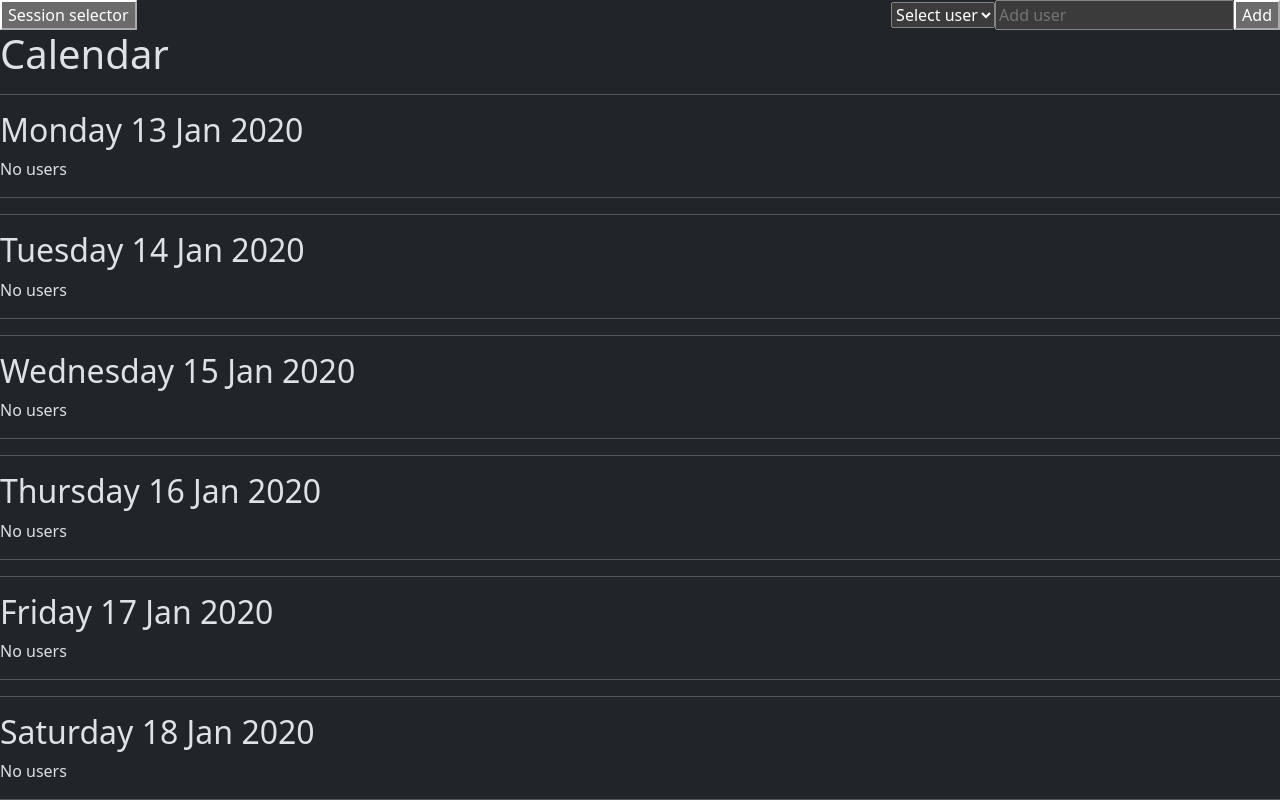
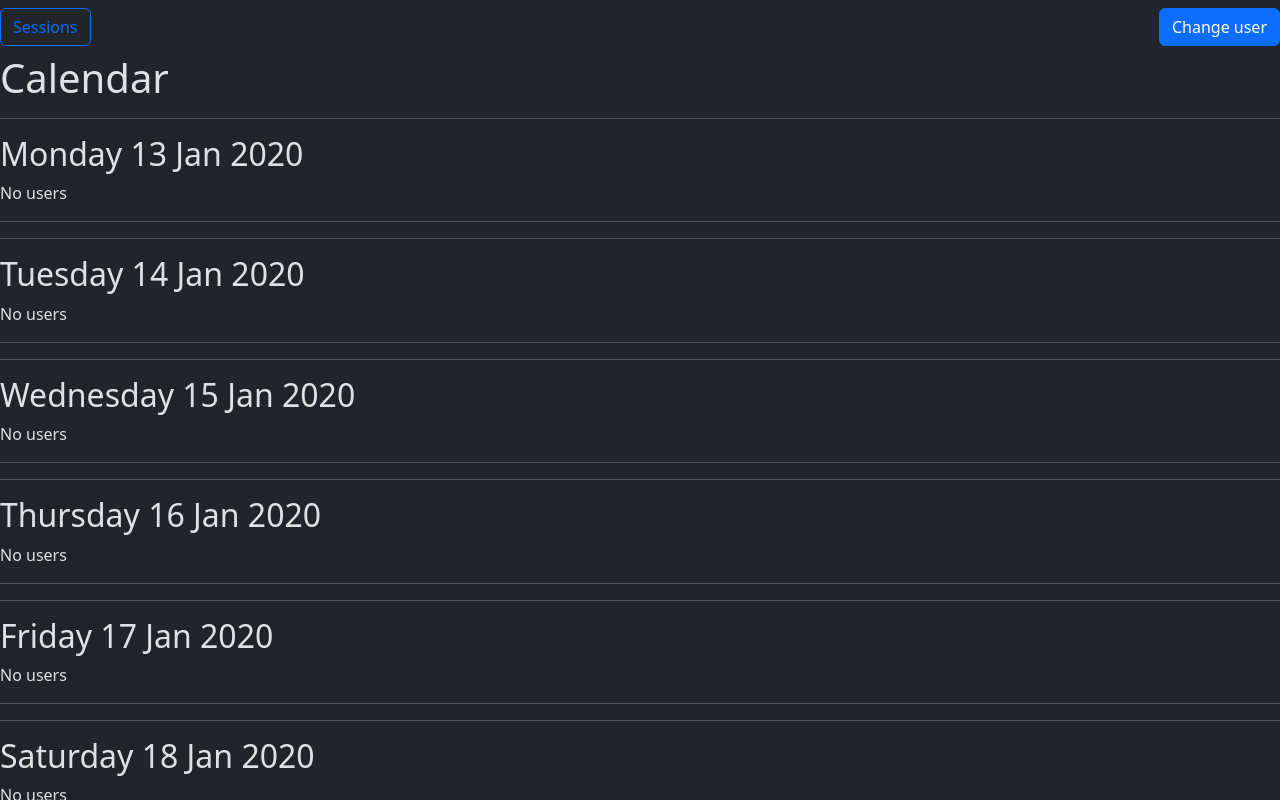
Before and after one commit to Jkutkut/party-planner, a React (Vite) app in the folder party-planner/: page / in a window 1280 px wide. Both pictures are taken after typing "Sample", "2020-01-15" into the empty fields and a click on the button "Create". Shown: the top 800 px of the page. Built offline with nearby package versions, Linux system fonts and the light colour scheme.

Commit message:
structure for new user selector

```diff
--- a/party-planner/package.json
+++ b/party-planner/package.json
@@ -12,6 +12,7 @@
   "dependencies": {
     "bootstrap": "^5.3.1",
     "react": "^18.2.0",
+    "react-bootstrap": "^2.8.0",
     "react-dom": "^18.2.0"
   },
   "devDependencies": {
--- a/party-planner/src/App.tsx
+++ b/party-planner/src/App.tsx
@@ -2,12 +2,14 @@ import { useEffect, useState } from 'react';
 import Calendar from './components/calendar/Calendar'
 import SessionHandler from './model/session/SessionHandler';
 import SessionCreation from './components/session/SessionCreation';
-import UserSelector from './components/user/UserSelector';
+import UserModel from './model/user/UserModel';
+import UserHandler from './components/user/UserHandler';
 
 function App() {
   const [sessionHandler] = useState<SessionHandler>(SessionHandler.getInstance());
   const [session, setSession] = useState(sessionHandler.getCurrentSession());
   const [userIdx, setUserIdx] = useState<number>(-1);
+  const [selectingUser, setSelectingUser] = useState<boolean>(false);
 
   useEffect(() => {
     if (session) {
@@ -38,16 +40,67 @@ function App() {
     setSession(null);
   };
 
+
+  // ---------------------------------------
+
+
+  if (selectingUser) {
+    return <UserHandler
+      session={session}
+      userIdx={userIdx}
+      setUserIdx={changeUserIdx}
+      close={() => setSelectingUser(false)}
+    />;
+  }
+
   return (
     <>
-      <button onClick={selectSession}>Session selector</button>
-      <div style={{float: 'right'}}>
-        <UserSelector
-          session={session}
-          userIdx={userIdx}
-          setUserIdx={changeUserIdx}
-        />
-      </div>
+      <nav className="navbar sticky-top" style={{background: "var(--bs-body-bg)"}}>
+        <button className='btn btn-outline-primary me-2'
+          type='button' onClick={selectSession}
+        >
+          Sessions
+        </button>
+        {userIdx !== -1 &&
+          // TODO make this better
+          <span>{session.getUsers()[userIdx].getName()}</span>
+        }
+        <button onClick={() => setSelectingUser(true)} type="button" className="btn btn-primary">
+          Change user
+        </button>
+        {/* {users.length > 0 &&
+          <select className="form-select" style={{width:"auto"}} aria-label="User selector"
+            value={userIdx}
+            onChange={(e) => {
+              const v = parseInt(e.target.value);
+              setUserIdx(v);
+              if (v === -1)
+                setSelectingUser(true);
+            }}
+          >
+            <option value={-1}>Select user</option>
+            {users.map((user, index) => {
+              return <option key={index} value={index}>{user.getName()}</option>
+            })}
+          </select>
+        } */}
+        {/* <div className="input-group mb-3">
+          <input id='userInput' className="form-control"
+            type="text" placeholder="Add user"
+            aria-label="Add user"
+            onKeyDown={(e) => {
+              if (e.key === 'Enter') {
+                addUser();
+              }
+            }}
+          />
+        </div>
+        <button type="button" className="btn btn-primary" onClick={() => {
+          console.debug('Adding user');
+        }}>
+          {users.length === 0 ? 'Add user' : 'Add'}
+        </button> */}
+      </nav>
       <Calendar session={session}/>
     </>
   )
--- a/party-planner/src/components/calendar/Calendar.tsx
+++ b/party-planner/src/components/calendar/Calendar.tsx
@@ -36,13 +36,13 @@ const Calendar = ({session}: Props) => {
 
     useEffect(() => addWeek(), []);
 
-    return <>
+    return <div style={{overflow: 'hidden'}}>
         <h1>Calendar</h1>
         {days.map((day, index) =>
             <CalendarDay key={index} day={day} session={session} />
         )}
         {isLoading && <p>Loading...</p>}
-    </>;
+    </div>;
 };
 
 export default Calendar;
--- /dev/null
+++ b/party-planner/src/components/user/UserHandler.tsx
@@ -0,0 +1,83 @@
+import Session from "../../model/session/Session";
+import UserModel from "../../model/user/UserModel";
+
+interface Props {
+  session: Session;
+  userIdx: number;
+  setUserIdx: (userIdx: number) => void;
+  close: () => void;
+}
+
+const UserHandler = ({session, userIdx, setUserIdx, close}: Props) => {
+  const users = session.getUsers();
+  const addUser = () => {
+    const userInput = document.getElementById('userInput') as HTMLInputElement;
+    const username = userInput.value.trim();
+    if (username.length === 0) {
+      alert('User name cannot be empty!');
+      return; // TODO handle this better
+    }
+    if (users.find(user => user.getName() === username)) {
+      alert('User already exists!');
+      return; // TODO handle this better
+    }
+    userInput.value = '';
+    userInput.focus();
+
+    const user = new UserModel(username);
+    session.addUser(user);
+    setUserIdx(session.getUsers().length - 1);
+
+    // TODO
+  }
+
+  const selectUser = (userIdx: number, callClose: boolean = true) => {
+    setUserIdx(userIdx);
+    if (callClose)
+      close();
+  }
+
+  const removeUsr = (userIndex: number) => {
+    // TODO
+    console.warn("TODO: remove user");
+  }
+
+  return (<>
+    <button onClick={close} type="button" className="btn-close" aria-label="Close"/>
+    <br /><br />
+    <h3>Add User:</h3>
+    <div className="input-group mb-3">
+      <span className="input-group-text" id="addUsrText">Username</span>
+      <input id="userInput" type="text" className="form-control"
+        placeholder="" aria-label="Username" aria-describedby="addUsrText"
+        onKeyDown={(e) => {
+          if (e.key === 'Enter') addUser();
+        }}
+      />
+    </div>
+    <button type="button" className="btn btn-primary" onClick={addUser}>Add</button>
+    <br /><br />
+    <h3>Users:</h3>
+    <div className='container text-center'>
+      {users.map((user, index) =>
+        <div key={index} className="container text-center">
+          <div className="row">
+            <div className="col">
+              <button type="button" className="btn btn-primary" onClick={() => selectUser(index)}>
+                Select
+              </button>
+            </div>
+            <div className="col">
+              <span>{user.getName()}</span>
+            </div>
+            <div className="col">
+              <button type="button" className="btn-close" aria-label="Close" onClick={() => removeUsr(index)}></button>
+            </div>
+          </div>
+        </div>
+      )}
+    </div>
+  </>);
+}
+
+export default UserHandler;
--- a/party-planner/src/components/user/UserSelector.tsx
+++ /dev/null
@@ -1,52 +0,0 @@
-import Session from "../../model/session/Session";
-import UserModel from "../../model/user/UserModel";
-
-interface Props {
-    session: Session;
-    userIdx: number;
-    setUserIdx: (user: number) => void;
-}
-
-const UserSelector = ({session, userIdx, setUserIdx}: Props) => {
-    const users = session.getUsers();
-
-    const addUser = () => {
-        const userInput = document.getElementById('userInput') as HTMLInputElement;
-        const username = userInput.value.trim();
-        if (username.length === 0) {
-            alert('User name cannot be empty!');
-            return; // TODO handle this better
-        }
-        if (users.find(user => user.getName() === username)) {
-            alert('User already exists!');
-            return; // TODO handle this better
-        }
-        userInput.value = '';
-        userInput.focus();
-
-        const user = new UserModel(username);
-        session.addUser(user);
-        setUserIdx(session.getUsers().length - 1);
-    }
-
-    return <>
-        <select id="userSelector" value={userIdx} onChange={(e) => {
-            setUserIdx(parseInt(e.target.value));
-        }}>
-            <option value={-1}>Select user</option>
-            {users.map((user, index) => {
-                return <option key={index} value={index}>{user.getName()}</option>
-            })}
-        </select>
-        <input id='userInput' type="text" placeholder="Add user"
-            onKeyDown={(e) => {
-                if (e.key === 'Enter') {
-                    addUser();
-                }
-            }}
-        />
-        <button onClick={addUser}>Add</button>
-    </>;
-};
-
-export default UserSelector;
```
Also changed, not shown: 1 other file (tests, documents, lock files or other folders).
